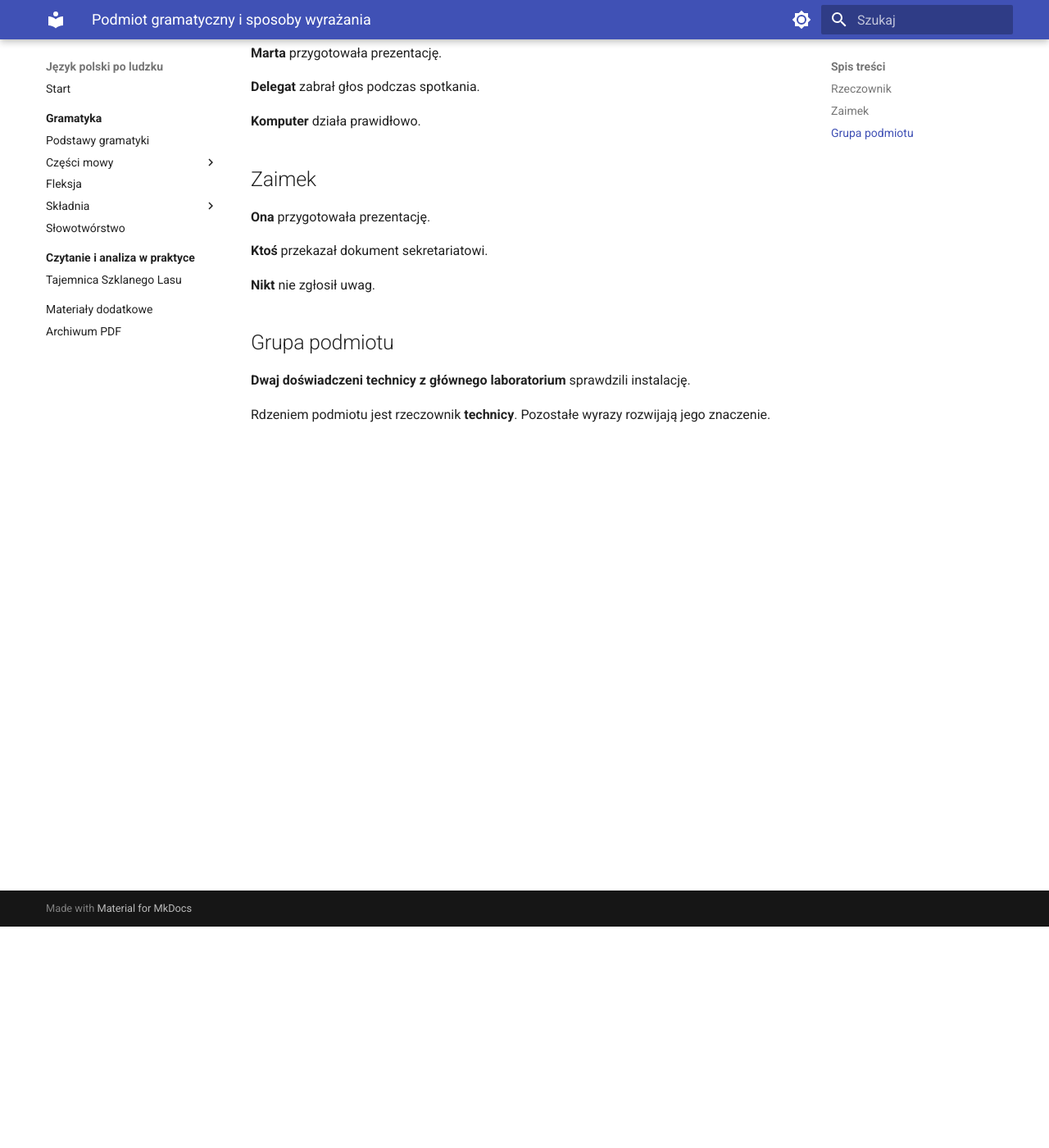
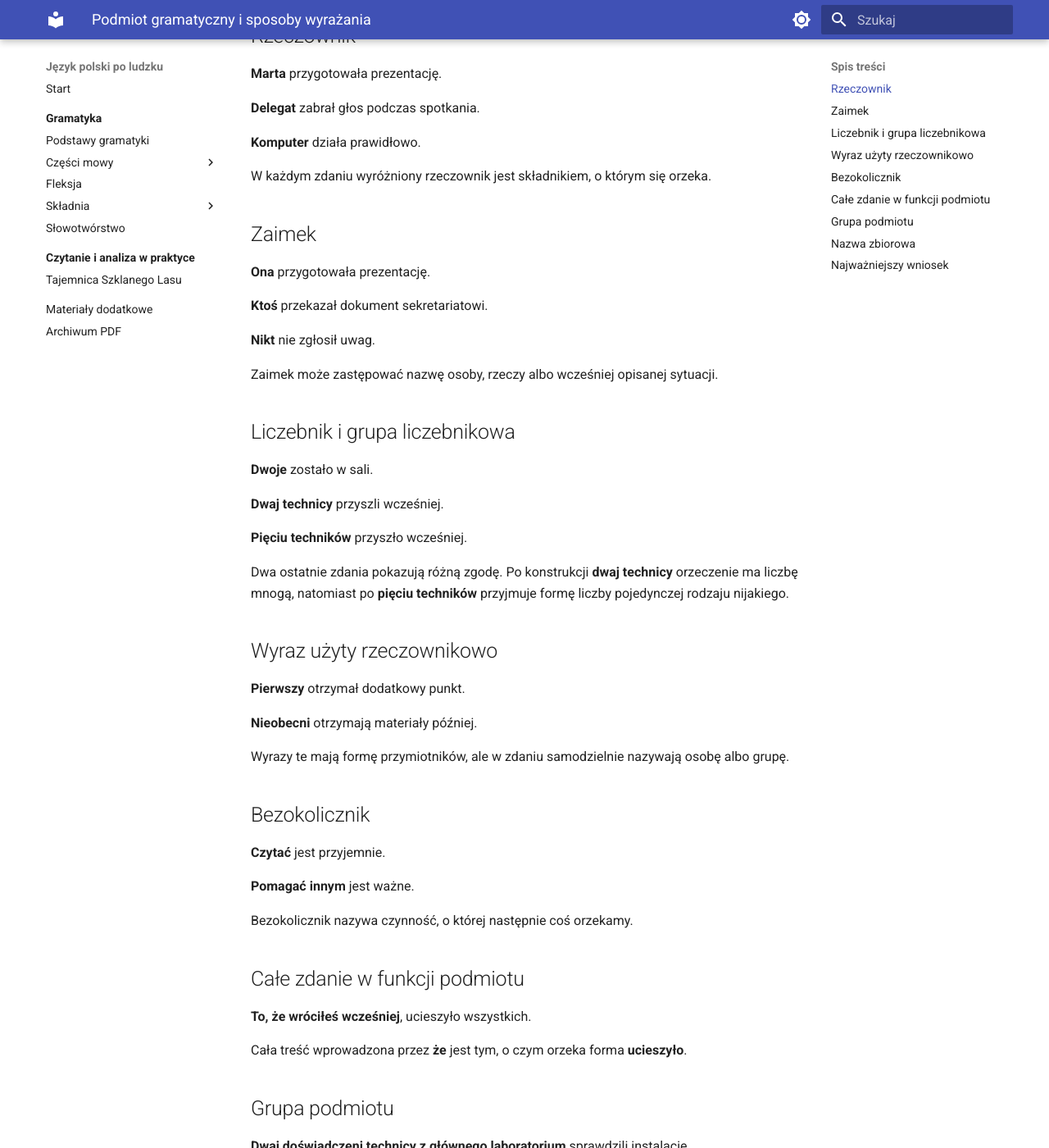
Before and after one commit to dchorazkiewicz/SP_JP, an MkDocs documentation site: the page built from docs/gramatyka/skladnia/podmiot/podmiot-gramatyczny-i-sposoby-wyrazania.md, in a window 1280 px wide and 1400 px high, scrolled down 270 px. Shown: the whole window at 82% size. Built offline with MkDocs 1.6.1 and Material for MkDocs 9.7.7, drawn with Linux system fonts in a browser that asks for light colours; some of the changed text lies outside the part shown.

Commit message:
Complete grammatical subject lesson

````diff
--- a/docs/gramatyka/skladnia/podmiot/podmiot-gramatyczny-i-sposoby-wyrazania.md
+++ b/docs/gramatyka/skladnia/podmiot/podmiot-gramatyczny-i-sposoby-wyrazania.md
@@ -1,6 +1,6 @@
 # Podmiot gramatyczny i sposoby wyrażania
 
-Podmiot gramatyczny występuje zwykle w mianowniku i pozostaje z orzeczeniem w związku zgody.
+Podmiot gramatyczny występuje zwykle w mianowniku i pozostaje z orzeczeniem w związku zgody. Może być wyrażony rzeczownikiem, zaimkiem, liczebnikiem, wyrazem użytym rzeczownikowo, bezokolicznikiem albo całym zdaniem.
 
 ## Rzeczownik
 
@@ -10,6 +10,8 @@ Podmiot gramatyczny występuje zwykle w mianowniku i pozostaje z orzeczeniem w z
 
 **Komputer** działa prawidłowo.
 
+W każdym zdaniu wyróżniony rzeczownik jest składnikiem, o którym się orzeka.
+
 ## Zaimek
 
 **Ona** przygotowała prezentację.
@@ -18,8 +20,61 @@ Podmiot gramatyczny występuje zwykle w mianowniku i pozostaje z orzeczeniem w z
 
 **Nikt** nie zgłosił uwag.
 
+Zaimek może zastępować nazwę osoby, rzeczy albo wcześniej opisanej sytuacji.
+
+## Liczebnik i grupa liczebnikowa
+
+**Dwoje** zostało w sali.
+
+**Dwaj technicy** przyszli wcześniej.
+
+**Pięciu techników** przyszło wcześniej.
+
+Dwa ostatnie zdania pokazują różną zgodę. Po konstrukcji **dwaj technicy** orzeczenie ma liczbę mnogą, natomiast po **pięciu techników** przyjmuje formę liczby pojedynczej rodzaju nijakiego.
+
+## Wyraz użyty rzeczownikowo
+
+**Pierwszy** otrzymał dodatkowy punkt.
+
+**Nieobecni** otrzymają materiały później.
+
+Wyrazy te mają formę przymiotników, ale w zdaniu samodzielnie nazywają osobę albo grupę.
+
+## Bezokolicznik
+
+**Czytać** jest przyjemnie.
+
+**Pomagać innym** jest ważne.
+
+Bezokolicznik nazywa czynność, o której następnie coś orzekamy.
+
+## Całe zdanie w funkcji podmiotu
+
+**To, że wróciłeś wcześniej**, ucieszyło wszystkich.
+
+Cała treść wprowadzona przez **że** jest tym, o czym orzeka forma **ucieszyło**.
+
 ## Grupa podmiotu
 
 **Dwaj doświadczeni technicy z głównego laboratorium** sprawdzili instalację.
 
-Rdzeniem podmiotu jest rzeczownik **technicy**. Pozostałe wyrazy rozwijają jego znaczenie.
+Rdzeniem podmiotu jest rzeczownik **technicy**. Pozostałe wyrazy rozwijają jego znaczenie:
+
+```text
+technicy
+├── ilu? → dwaj
+├── jacy? → doświadczeni
+└── z jakiego laboratorium? → z głównego laboratorium
+```
+
+## Nazwa zbiorowa
+
+**Większość uczestników** przyszła punktualnie.
+
+Rdzeniem gramatycznym jest rzeczownik **większość** w liczbie pojedynczej. Dlatego orzeczenie ma formę **przyszła**, mimo że grupa obejmuje wiele osób.
+
+## Najważniejszy wniosek
+
+Podmiot nie musi być pojedynczym rzeczownikiem. O jego funkcji decyduje relacja z orzeczeniem, a nie sama część mowy.
+
+[Przejdź dalej: podmiot domyślny i zdania bezpodmiotowe](../podmiot-domyslny-i-zdania-bezpodmiotowe/){ .md-button .md-button--primary }
````
